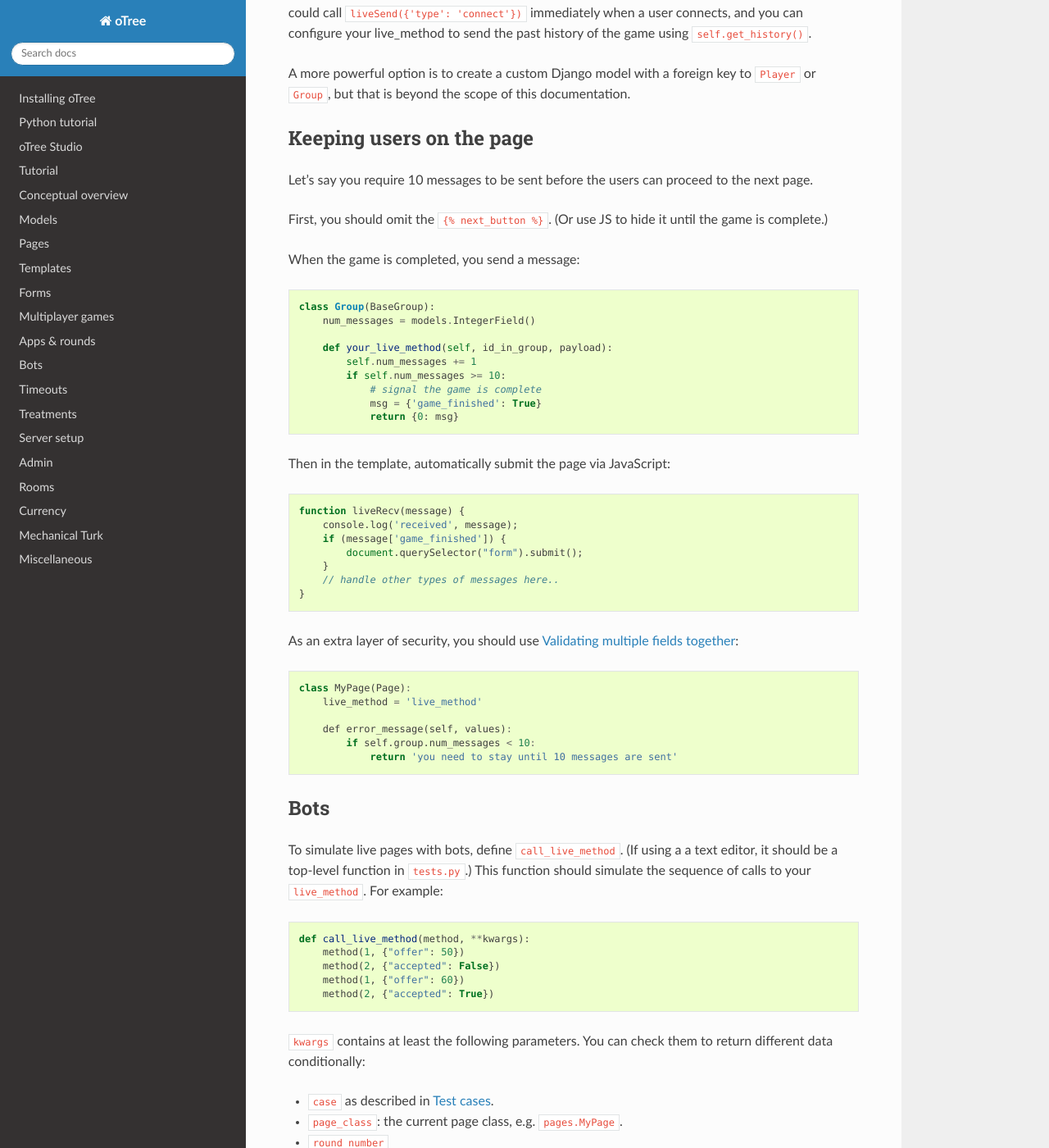
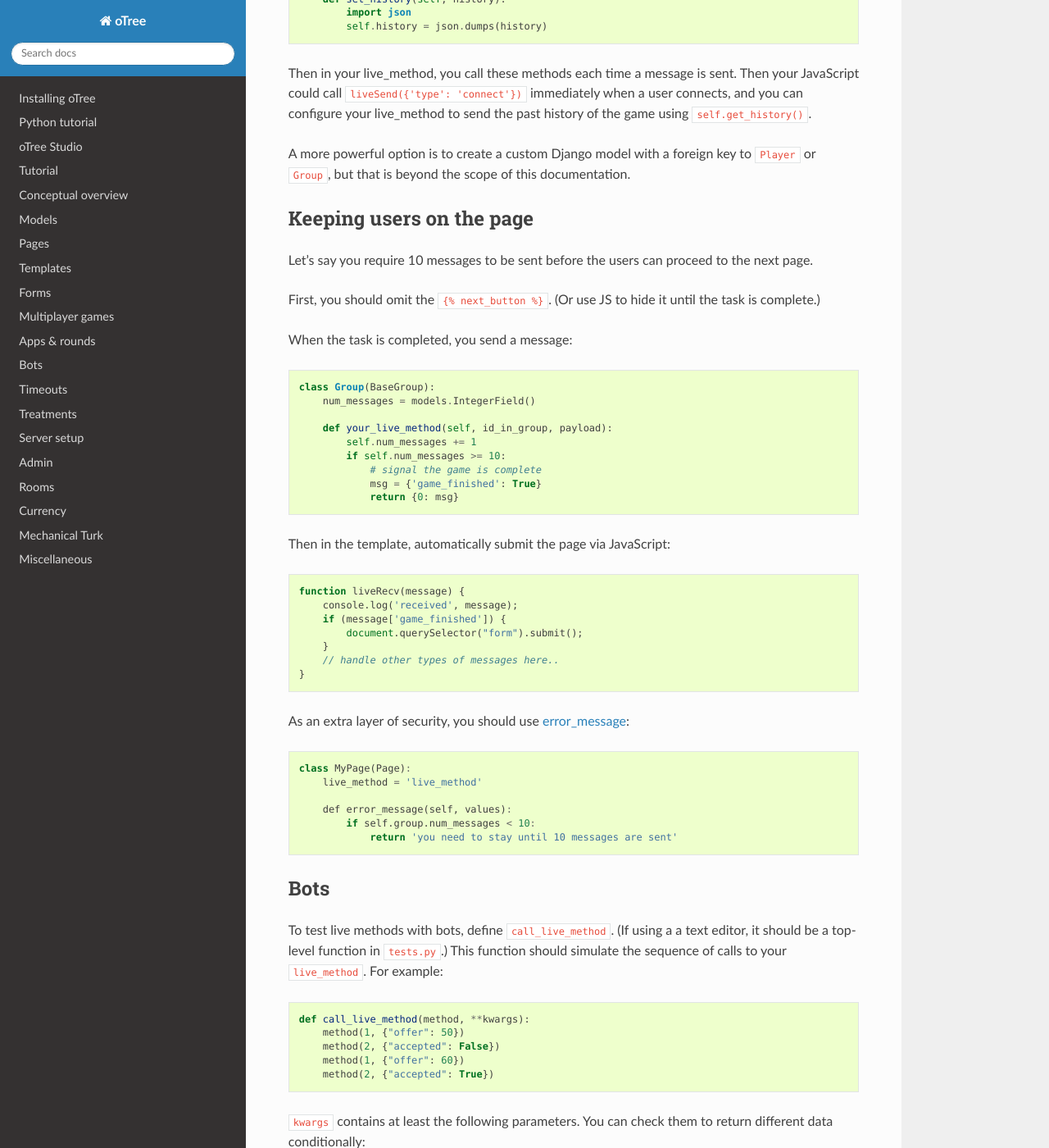
Before and after one commit to oTree-org/otree-docs, a Sphinx documentation site: the page built from source/live.rst, in a window 1280 px wide and 1400 px high, scrolled down 3441 px. Shown: the whole window at 82% size. Built offline with Sphinx 7.4.7 and the Read the Docs theme 2.0.0, drawn with Linux system fonts in a browser that asks for light colours; some of the changed text lies outside the part shown.

Commit message:
live features

```diff
--- a/source/live.rst
+++ b/source/live.rst
@@ -200,9 +203,9 @@ Let's say you require 10 messages to be sent before the users can proceed
 to the next page.
 
 First, you should omit the ``{% next_button %}``.
-(Or use JS to hide it until the game is complete.)
+(Or use JS to hide it until the task is complete.)
 
-When the game is completed, you send a message:
+When the task is completed, you send a message:
 
 .. code-block:: python
 
@@ -228,7 +231,7 @@ Then in the template, automatically submit the page via JavaScript:
         // handle other types of messages here..
     }
 
-As an extra layer of security, you should use :ref:`error_message`:
+As an extra layer of security, you should use :ref:`error_message <error_message>`:
 
 .. code-block:: javascript
 
@@ -242,7 +245,7 @@ As an extra layer of security, you should use :ref:`error_message`:
 Bots
 ----
 
-To simulate live pages with bots, define ``call_live_method``.
+To test live methods with bots, define ``call_live_method``.
 (If using a a text editor, it should be a top-level function in ``tests.py``.)
 This function should simulate the sequence of calls to your ``live_method``.
 For example:
```
Also changed, not shown: other parts of source/live.rst (+5 -2 lines).
